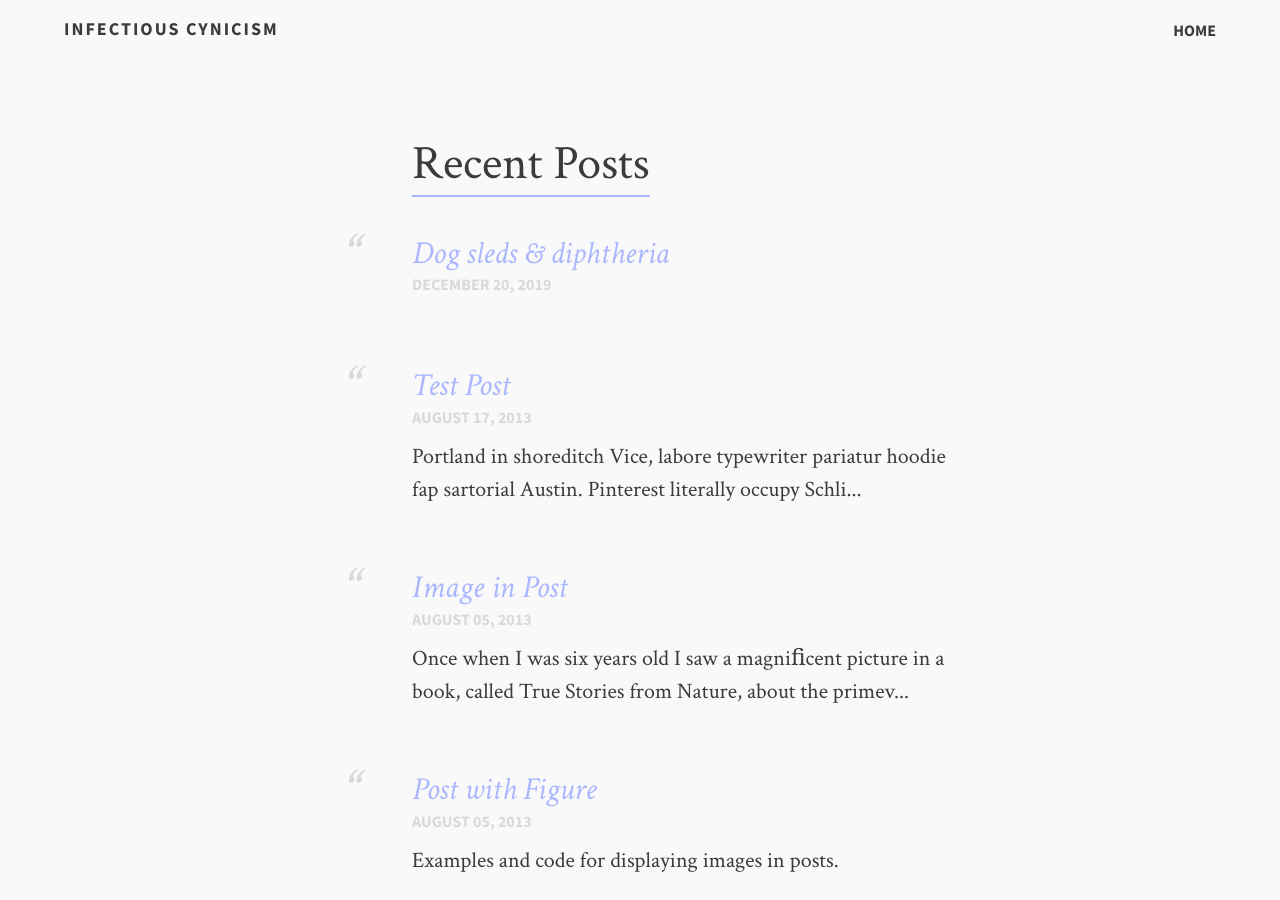
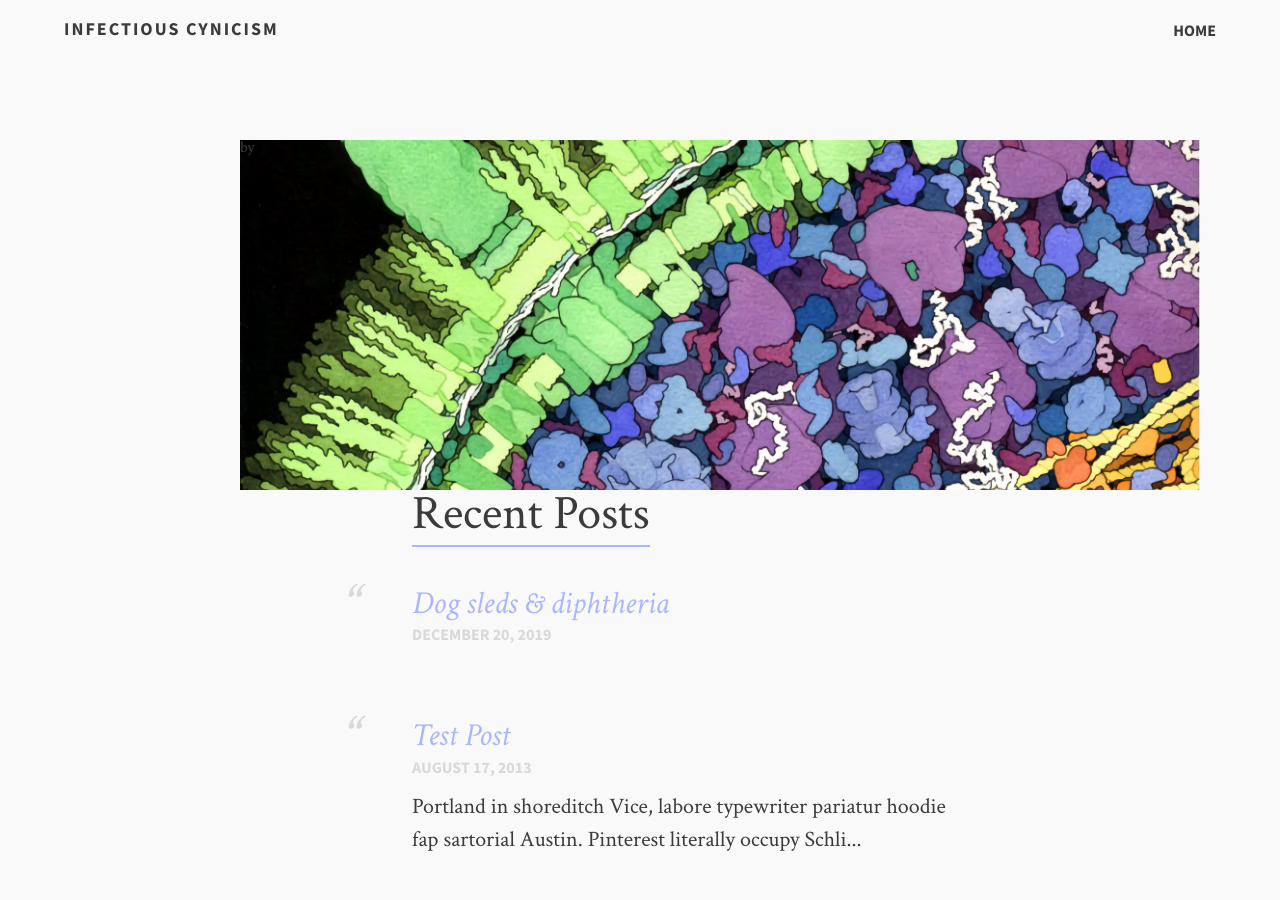
Before and after one commit to keenan-pey/blog, a Jekyll site: the page built from index.md, in a window 1280 px wide and 900 px high. Built offline with Jekyll 4.4.1, drawn with Linux system fonts in a browser that asks for light colours.

Commit message:
Update home.html

```diff
--- a/_layouts/home.html
+++ b/_layouts/home.html
@@ -3,7 +3,17 @@
     <div id='bump'>
         <section class="article archive">
           <article class="archive-wrap">
-              <div id="frontpage-image" style="width: 120%; height: 25%; background-image: url('{{ site.url }}/images/goodsell1.jpg'); background-repeat: no-repeat; background-size: cover; background-position:center;"></div>
+              <div id="frontpage-image" style="width: 120%;
+              padding-bottom: 15px;
+              height: 350px;
+              background-image: url('{{ site.url }}/images/goodsell1.jpg');
+              background-repeat: no-repeat;
+              background-size: cover;
+              background-position:center;">
+                <span>by
+                    <a style="position:absolute; bottom:0; right:0; color:#3b3b3b; text-decoration:underline;" href="https://ccsb.scripps.edu/goodsell/">David Goodsell</a>
+                </span>
+            </div>
               <ol class="post-list">
                  <lh><h2><span class="bb">{{ page.title }}</span></h2></lh>
                   {% for post in site.posts %}
```
